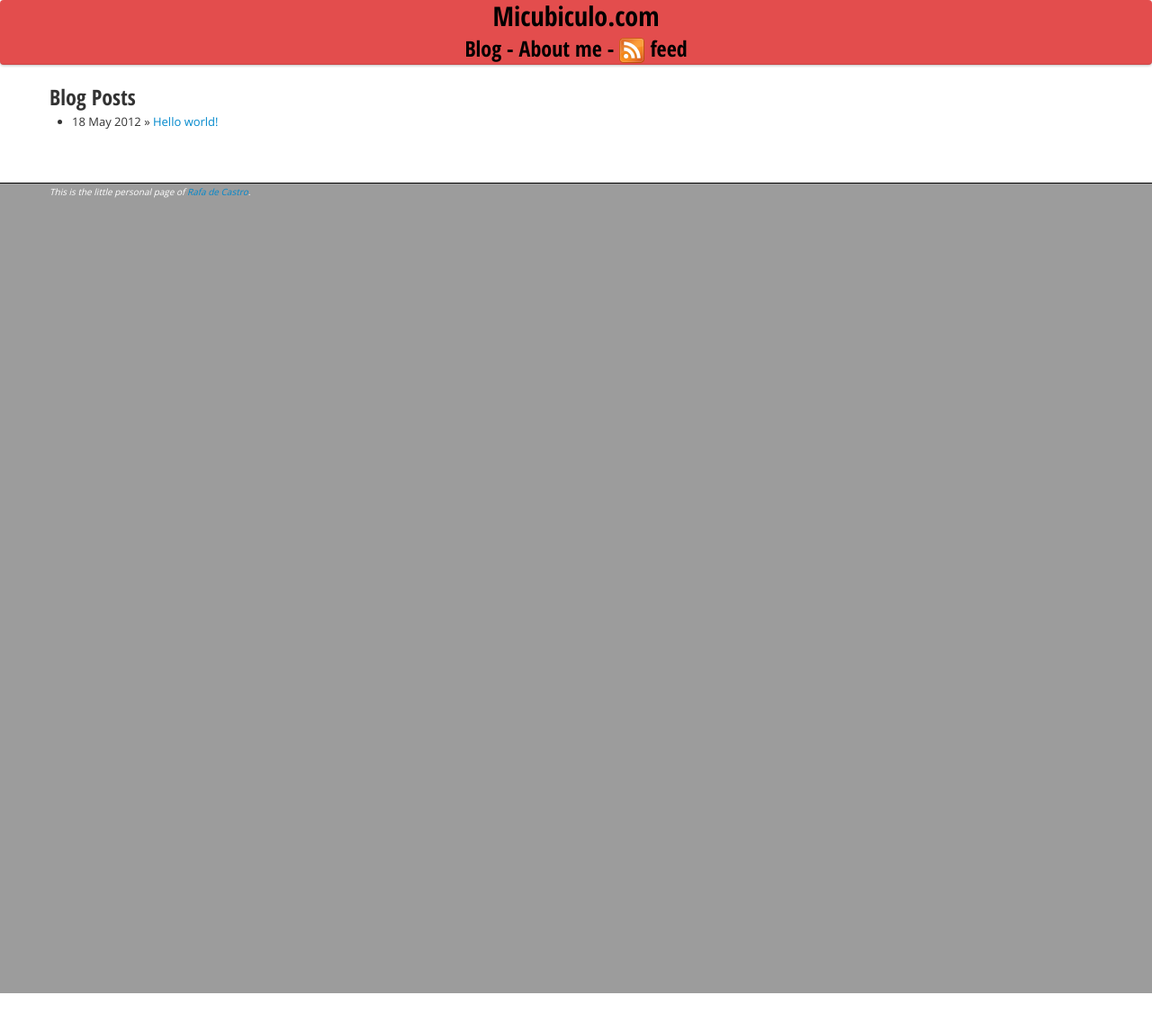
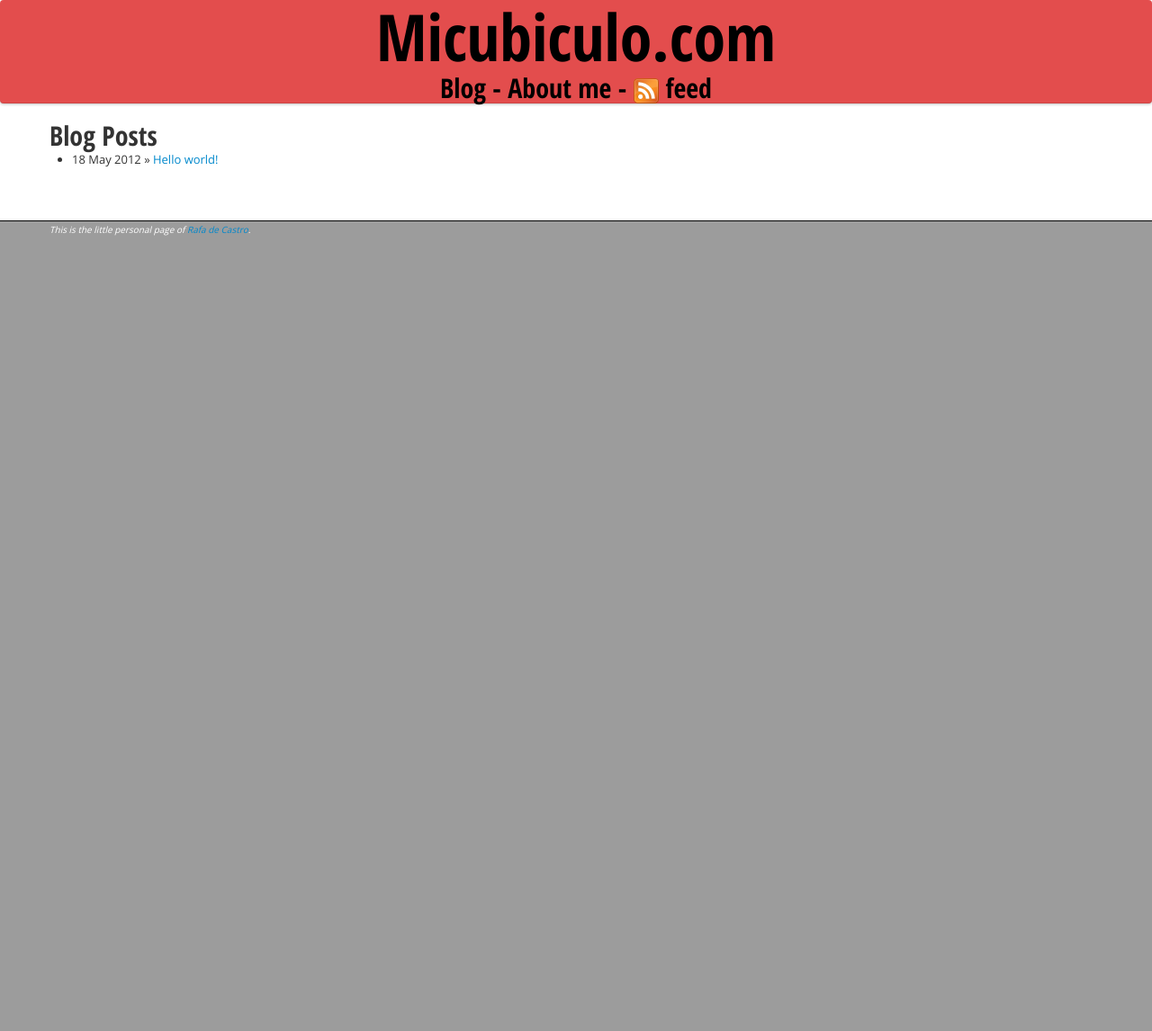
Before and after one commit to rafadc/rafadc.github.com, a Jekyll site: the page built from index.html, in a window 1280 px wide. Shown: the whole page at 90% size. Built offline with Jekyll 4.4.1, drawn with Linux system fonts in a browser that asks for light colours; the list of posts is cut into pages by our own code; before the commit the page ends 1104 px from its top, so only the background shows below that.

Commit message:
Increased title size

```diff
--- a/css/style.css
+++ b/css/style.css
@@ -9,6 +9,16 @@
 
 h1, h2, h3 {
   font-family: 'Open Sans Condensed', sans-serif;
+}
+
+h1 {
+  line-height: 80px;
+  font-size: 72px;
+}
+
+h2 {
+  line-height: 35px;
+  font-size: 30px;
 }
 
 h2 > a {
```
